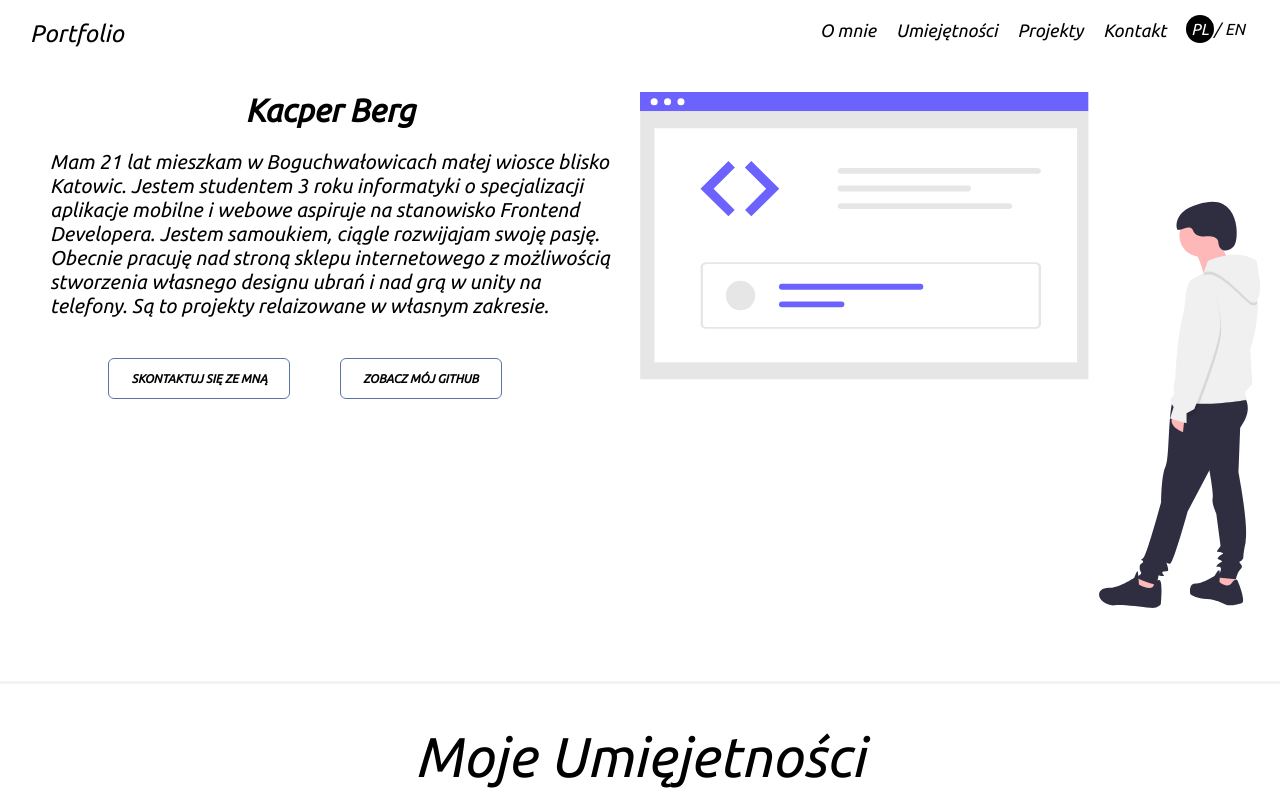
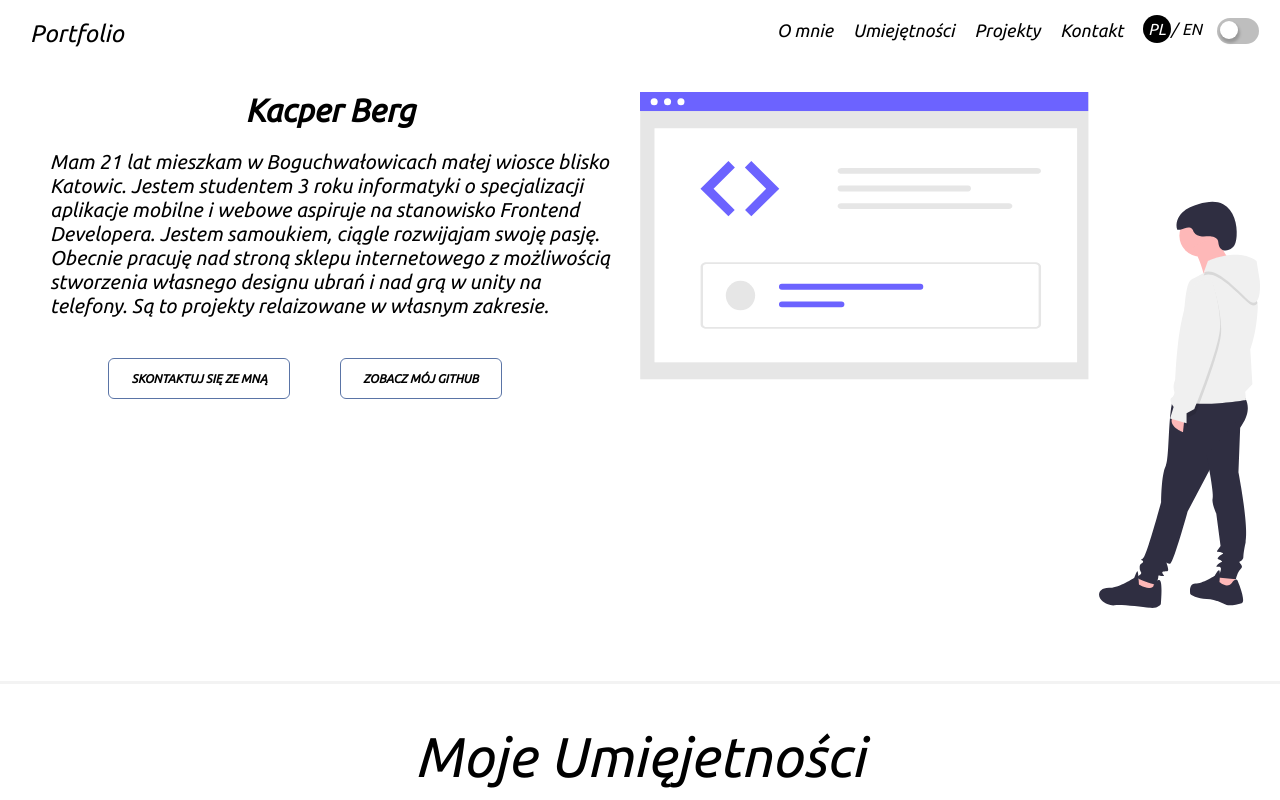
Before and after one commit to bergmaner/portfolio, a React (Create React App) app: page / in a window 1280 px wide. Shown: the top 800 px of the page. Built offline with nearby package versions, Linux system fonts and the light colour scheme.

Commit message:
mode switch

```diff
--- a/src/App.js
+++ b/src/App.js
@@ -3,7 +3,6 @@ import styled, { createGlobalStyle } from "styled-components";
 import { I18nProvider } from "./providers/i18n";
 import { ThemeProvider } from "styled-components";
 import { getTheme } from "./providers/themes/getTheme";
-import THEMES from "./providers/themes/themeList";
 import { AppContext } from "./providers/context";
 import Navbar from "./components/Navbar";
 import HeroHeader from "./components/HeroHeader";
--- a/src/components/Navbar.js
+++ b/src/components/Navbar.js
@@ -2,9 +2,11 @@ import React, { useState } from "react";
 import styled from "styled-components";
 import Hamburger from "./Hamburger";
 import LanguageSwitcher from "./LanguageSwitcher";
+import Switch from "./Switch";
 import translate from "../providers/i18n/translate";
 import { menuOptions } from "../helpers/config";
 import { breakpoint } from "../helpers/mediaQueries";
+
 
 const Navbar = styled.header`
   background: ${(props) => props.theme.contrastColor};
@@ -74,6 +76,7 @@ const Header = () => {
           </li>
         ))}
         <LanguageSwitcher />
+        <Switch/>
       </Menu>
     </Navbar>
   );
--- /dev/null
+++ b/src/components/Switch.js
@@ -0,0 +1,81 @@
+import React, { useContext } from "react";
+import styled from "styled-components";
+import THEMES from "../providers/themes/themeList";
+import { AppContext } from "../providers/context";
+import { breakpoint } from "../helpers/mediaQueries";
+
+const SwitchWrapper = styled.div`
+  position: relative;
+  margin: 7.5px 0px;
+  display:inline-block;
+  width: 43px;
+  @media${breakpoint.md}{
+    transform: translateX(80px);
+  }
+
+`;
+
+const SwitchLabel = styled.label`
+  position: absolute;
+  z-index: -1;
+  top: 0;
+  left: 0;
+  width: 42px;
+  height: 26px;
+  border-radius: 15px;
+  background: #bebebe;
+  cursor: pointer;
+  &::after {
+    content: "";
+    display: block;
+    border-radius: 50%;
+    width: 18px;
+    height: 18px;
+    margin: 3px;
+    background: #ffffff;
+    box-shadow: 1px 3px 3px 1px rgba(0, 0, 0, 0.2);
+    transition: 0.2s;
+  }
+`;
+
+const SwitchBox = styled.input`
+  opacity: 0;
+  z-index: 15;
+  border-radius: 15px;
+  width: 42px;
+  height: 26px;
+  &:checked + ${SwitchLabel} {
+    background: #444;
+    &::after {
+      content: "";
+      display: block;
+      border-radius: 50%;
+      width: 18px;
+      height: 18px;
+      margin-left: 21px;
+      transition: 0.2s;
+    }
+  }
+`;
+
+const Switch = () => {
+  const { state, dispatch } = useContext(AppContext);
+  const setTheme = (theme) => {
+    dispatch({ type: "SET_THEME", payload: theme });
+  };
+  return (
+    <SwitchWrapper>
+      <SwitchBox
+        onChange={
+          state.theme === THEMES.LIGHT
+            ? () => setTheme(THEMES.DARK)
+            : () => setTheme(THEMES.LIGHT)
+        }
+        type="checkbox"
+      />
+      <SwitchLabel />
+    </SwitchWrapper>
+  );
+};
+
+export default Switch;
```
Also changed, not shown: 1 other file (tests, documents, lock files or other folders).
